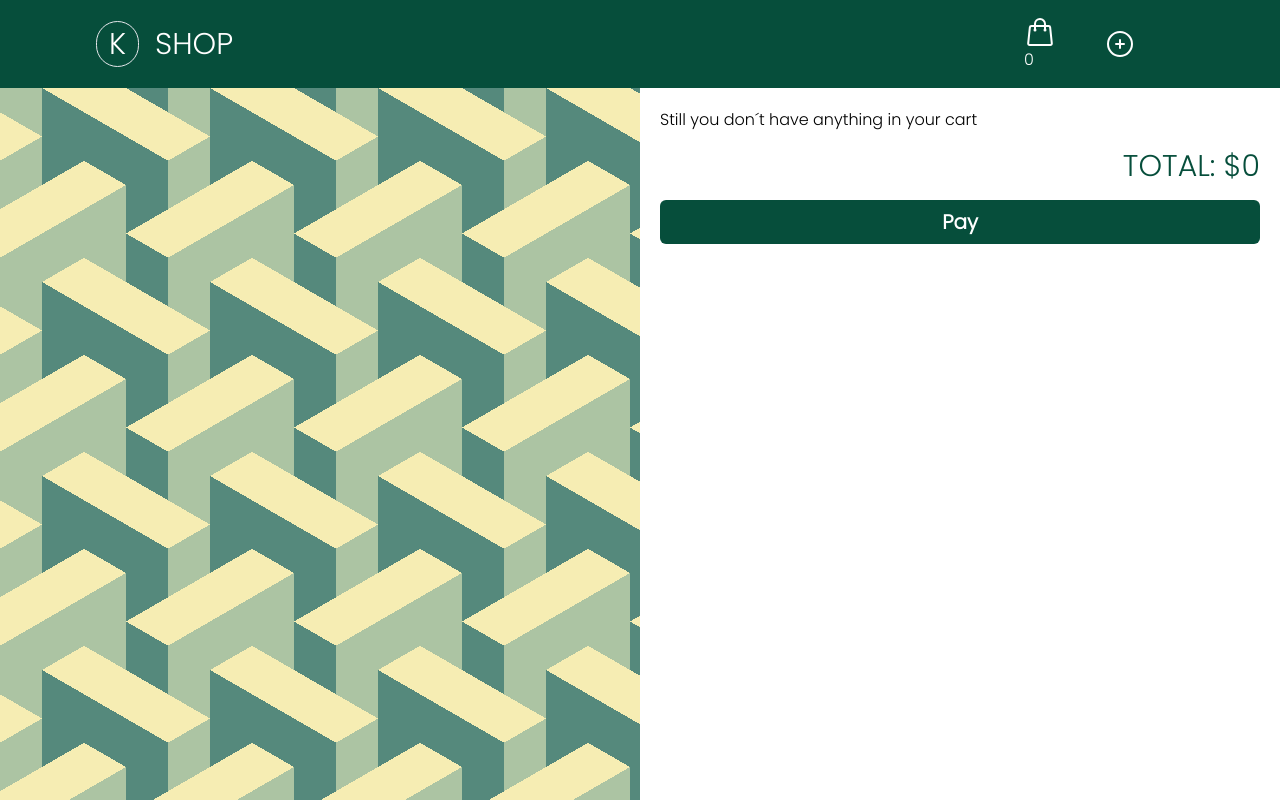
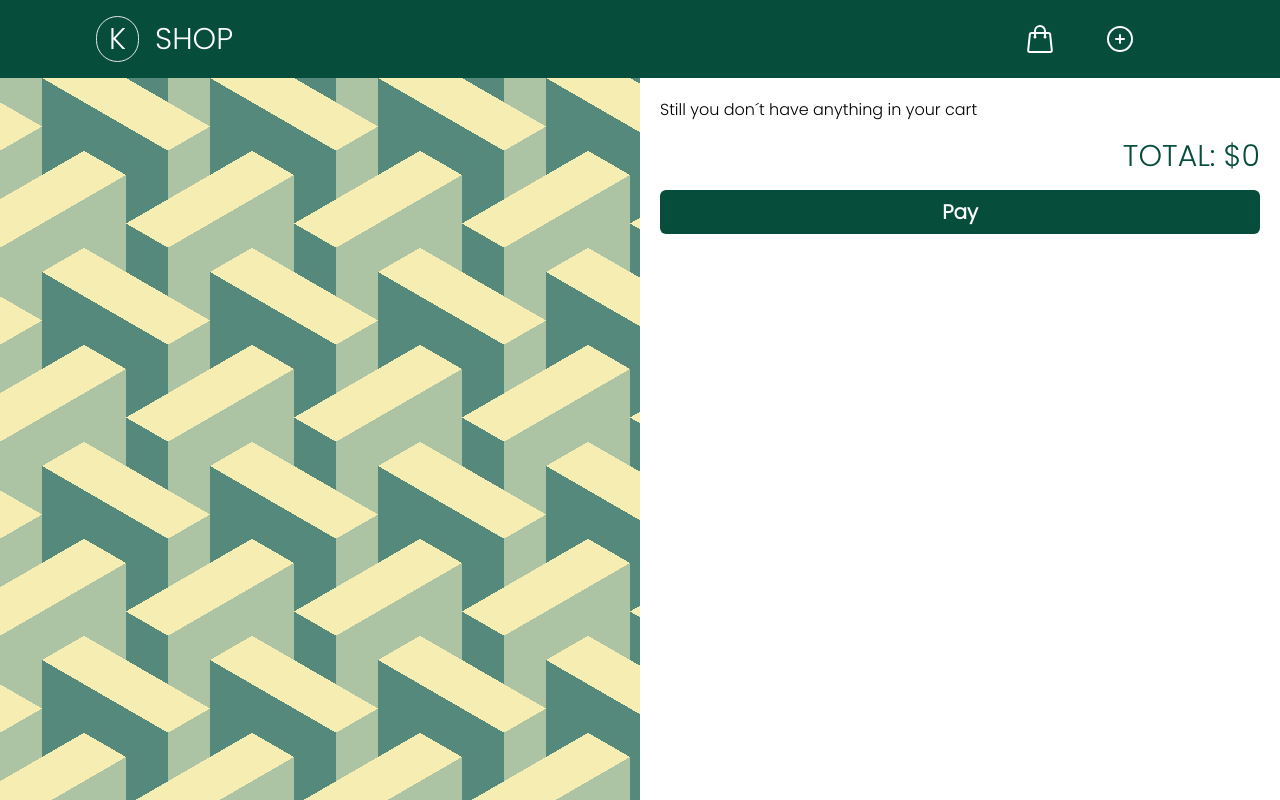
Before and after one commit to karengomezs/ecommerce, a Next.js app: page /cart in a window 1280 px wide. Built offline with nearby package versions, Linux system fonts and the light colour scheme; no server answers.

Commit message:
set cart hidden

```diff
--- a/src/app/cart/page.tsx
+++ b/src/app/cart/page.tsx
@@ -143,6 +143,7 @@ export default function Cart() {
             if (user?.id) {
               deleteProductsCart(user?.id);
               router.push("/shop-success");
+              cartState.setItems([]);
             }
           }}
           className="ml-auto bg-emerald-900 w-full p-2 rounded-md text-xl text-white font-bold"
--- a/src/app/components/CartIcon.tsx
+++ b/src/app/components/CartIcon.tsx
@@ -9,8 +9,8 @@ export default function CartIcon() {
   console.log({ cartState });
 
   return (
-    <>
-      <Link href="/cart">
+    <div className="relative">
+      <Link className="" href="/cart">
         <svg
           xmlns="http://www.w3.org/2000/svg"
           fill="none"
@@ -26,7 +26,11 @@ export default function CartIcon() {
           />
         </svg>
       </Link>
-      <p>{cartState?.items?.length}</p>
-    </>
+      {cartState.items.length > 0 && (
+        <p className="absolute bottom-0 right-[-12px] bg-orange-400 rounded-full font-bold text-center w-6">
+          {cartState?.items?.length}
+        </p>
+      )}
+    </div>
   );
 }
```
